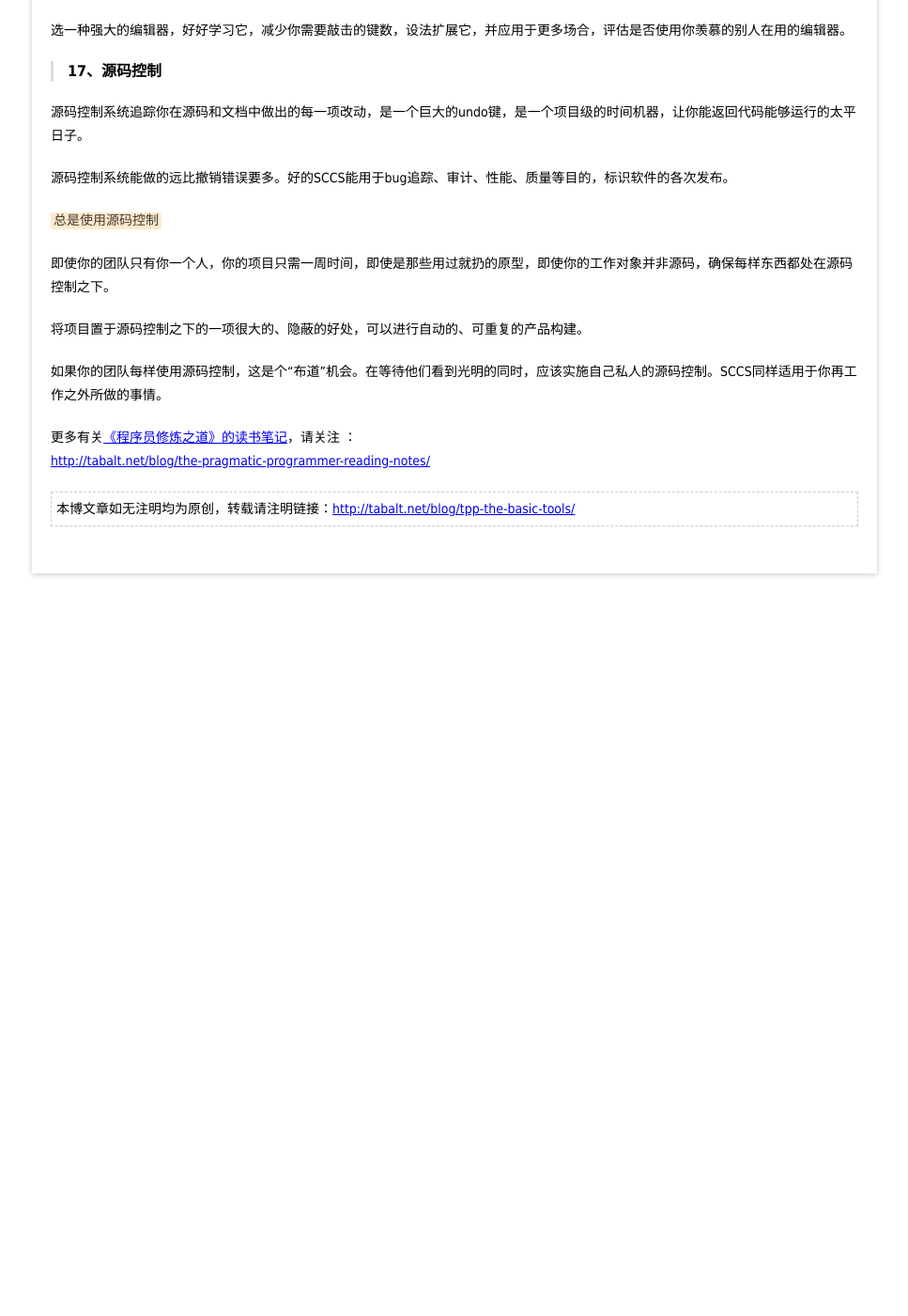
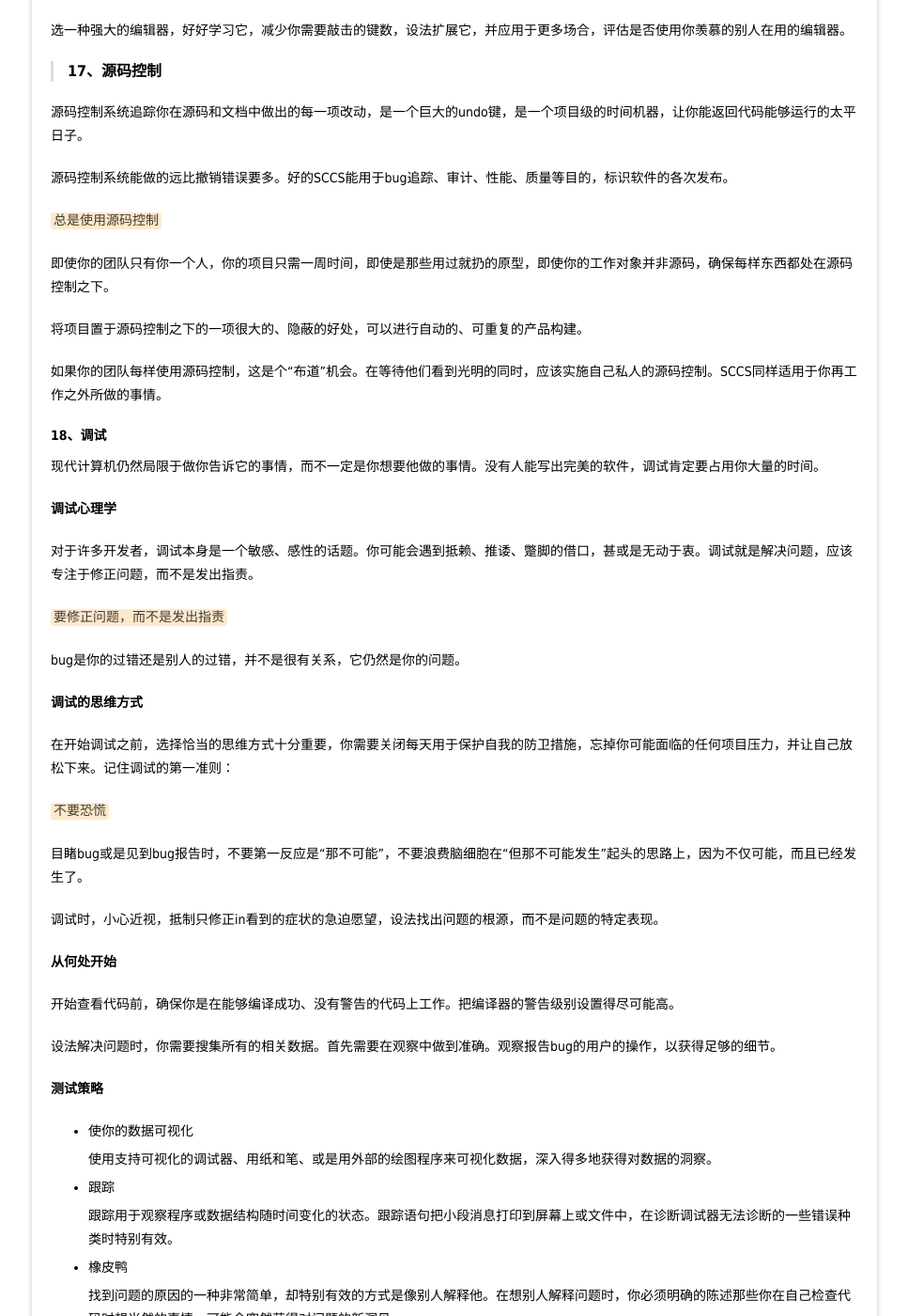
Before and after one commit to tabalt/tabalt.github.io, a Jekyll site: the page built from _posts/the-pragmatic-programmer/2014-11-12-tpp-the-basic-tools.md, in a window 1280 px wide and 1400 px high, scrolled down 2081 px. Shown: the whole window at 94% size, without its empty margins (156-1123 px from the left). Built offline with Jekyll 4.4.1, drawn with Linux system fonts in a browser that asks for light colours; Markdown is read by kramdown in place of the engine named in the settings; comment, search, counter and statistics services are not loaded; before the commit the page ends 2711 px from its top, so only the background shows below that; some of the changed text lies outside the part shown.

Commit message:
update blog

```diff
--- a/_posts/the-pragmatic-programmer/2014-11-12-tpp-the-basic-tools.md
+++ b/_posts/the-pragmatic-programmer/2014-11-12-tpp-the-basic-tools.md
@@ -129,6 +129,68 @@ windows命令行实用程序不如对ing的Unix使用程序，可安装使用Cyg
 如果你的团队每样使用源码控制，这是个“布道”机会。在等待他们看到光明的同时，应该实施自己私人的源码控制。SCCS同样适用于你再工作之外所做的事情。
 
 
+#### 18、调试
+
+
+现代计算机仍然局限于做你告诉它的事情，而不一定是你想要他做的事情。没有人能写出完美的软件，调试肯定要占用你大量的时间。
+
+
+**调试心理学**
+
+对于许多开发者，调试本身是一个敏感、感性的话题。你可能会遇到抵赖、推诿、蹩脚的借口，甚或是无动于衷。调试就是解决问题，应该专注于修正问题，而不是发出指责。
+
+`要修正问题，而不是发出指责`
+
+bug是你的过错还是别人的过错，并不是很有关系，它仍然是你的问题。
+
+
+**调试的思维方式**
+
+在开始调试之前，选择恰当的思维方式十分重要，你需要关闭每天用于保护自我的防卫措施，忘掉你可能面临的任何项目压力，并让自己放松下来。记住调试的第一准则：
+
+`不要恐慌`
+
+目睹bug或是见到bug报告时，不要第一反应是“那不可能”，不要浪费脑细胞在“但那不可能发生”起头的思路上，因为不仅可能，而且已经发生了。
+
+调试时，小心近视，抵制只修正in看到的症状的急迫愿望，设法找出问题的根源，而不是问题的特定表现。
+
+
+**从何处开始**
+
+开始查看代码前，确保你是在能够编译成功、没有警告的代码上工作。把编译器的警告级别设置得尽可能高。
+
+设法解决问题时，你需要搜集所有的相关数据。首先需要在观察中做到准确。观察报告bug的用户的操作，以获得足够的细节。
+
+
+**测试策略**
+
+* 使你的数据可视化
+
+	使用支持可视化的调试器、用纸和笔、或是用外部的绘图程序来可视化数据，深入得多地获得对数据的洞察。
+
+* 跟踪
+
+	跟踪用于观察程序或数据结构随时间变化的状态。跟踪语句把小段消息打印到屏幕上或文件中，在诊断调试器无法诊断的一些错误种类时特别有效。
+
+* 橡皮鸭
+
+	找到问题的原因的一种非常简单，却特别有效的方式是像别人解释他。在想别人解释问题时，你必须明确的陈述那些你在自己检查代码时想当然的事情，可能会突然获得对问题的新洞见。
+
+* 消除过程
+
+	bug可能出现在OS、编译器、第三方产品中，但这不应该是你的第一想法，有大得多的可能性是bug存在于正在开发的代码中。即使问题确实应该归于第三方，在提交bug报告前，必须先消除你代码中的bug。
+
+
+**造成惊讶的要素**
+
+在发现某个bug让你吃惊时，你必须重新评估你确信不疑的“事实”。某样东西出错时，你的吃惊程度和你对正在运行的代码的信任与信心成正比。
+
+在面对让人大吃一惊的故障时，你必须意识到你的一个或更多的假设是错的。遇到吃惊的bug时，除了修正他，还需要确定先前为什么没有找出这个故障。
+
+`不要假定，要证明`
+
+
+
 
 
 
```
